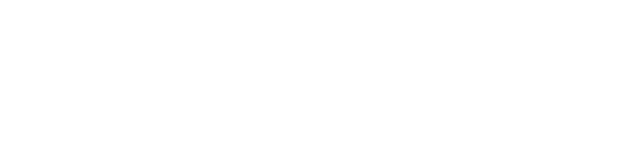
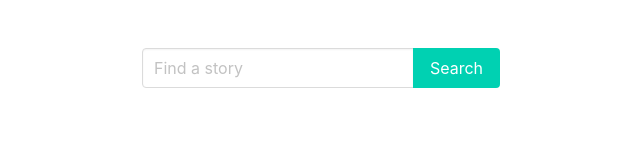
Before and after one commit to SafaeMT/hacker-news-client, a website: page public/index.html in a window 1280 px wide. Shown: the whole page, without its empty margins (319-959 px from the left). Drawn offline with nearby package versions, Linux system fonts and the light colour scheme.

Commit message:
add search form

```diff
--- a/public/index.html
+++ b/public/index.html
@@ -11,5 +11,19 @@
       href="https://cdn.jsdelivr.net/npm/bulma@0.9.0/css/bulma.min.css"
     />
   </head>
-  <body></body>
+  <body>
+    <!-- search form -->
+    <section class="section columns is-centered">
+      <div class="field has-addons column is-narrow">
+        <div class="control">
+          <input class="input" type="text" placeholder="Find a story" />
+        </div>
+        <div class="control">
+          <a class="button is-primary">
+            Search
+          </a>
+        </div>
+      </div>
+    </section>
+  </body>
 </html>
```
